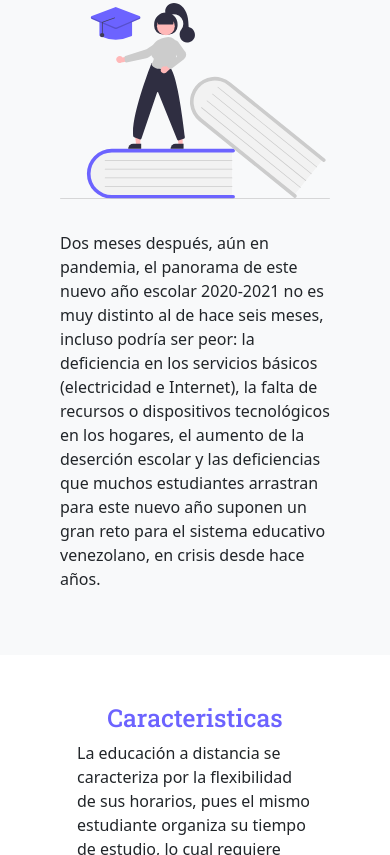
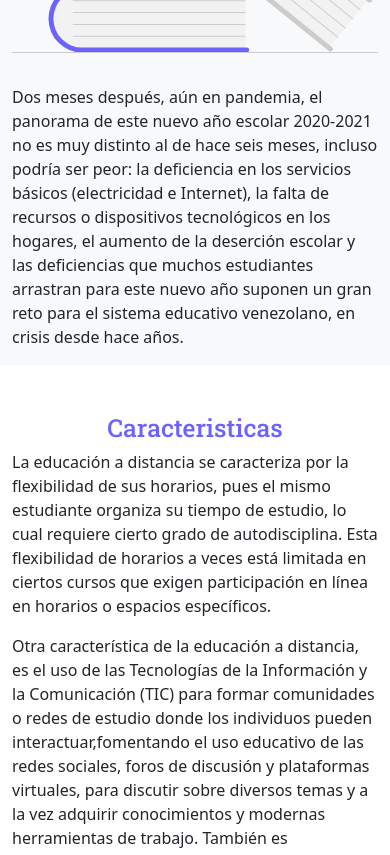
Before and after one commit to axelvalles/Educacion-blue, a plain HTML site: page index.html in a window 390 px wide. Shown: the part 3673-4528 px from the top of the page. Drawn offline with nearby package versions, Linux system fonts and the light colour scheme.

Commit message:
correciones de padding

```diff
--- a/index.html
+++ b/index.html
@@ -182,7 +182,7 @@
           <i id="venezuela"></i>
         </div>
 
-        <div class="row p-5 bg-light">
+        <div class="row p-md-5 bg-light">
           <div class="col">
             <div class="row mb-3">
               <div class="col-12 col-md-6">
@@ -225,7 +225,7 @@
         </div>
 
         <div class="row d-flex justify-content-center py-5">
-          <div class="col-8">
+          <div class="col-12 col-md-8">
             <h2 class="blue text-center">Caracteristicas</h2>
 					<p>
 						La educación a distancia se caracteriza por la flexibilidad de
```
